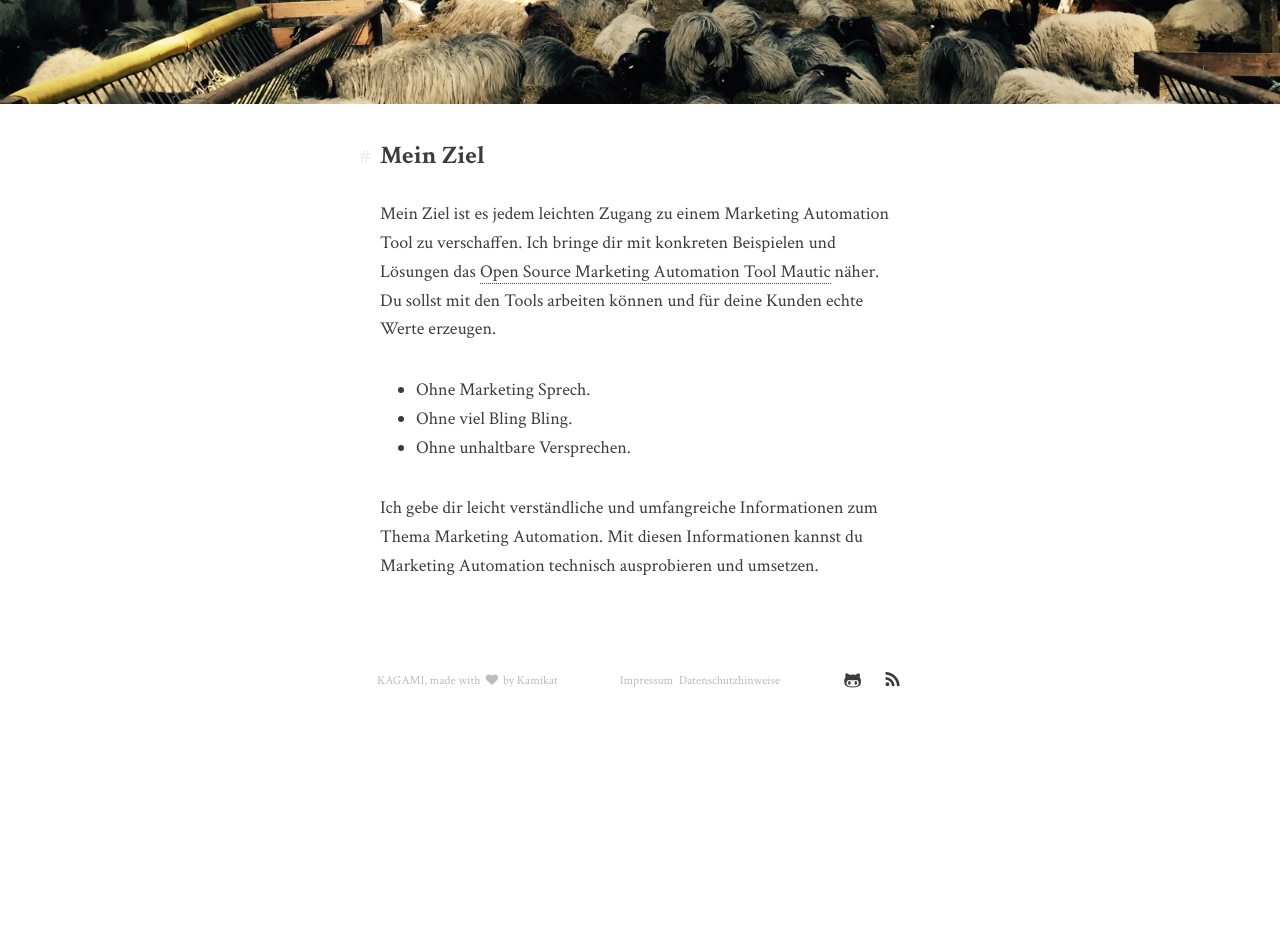
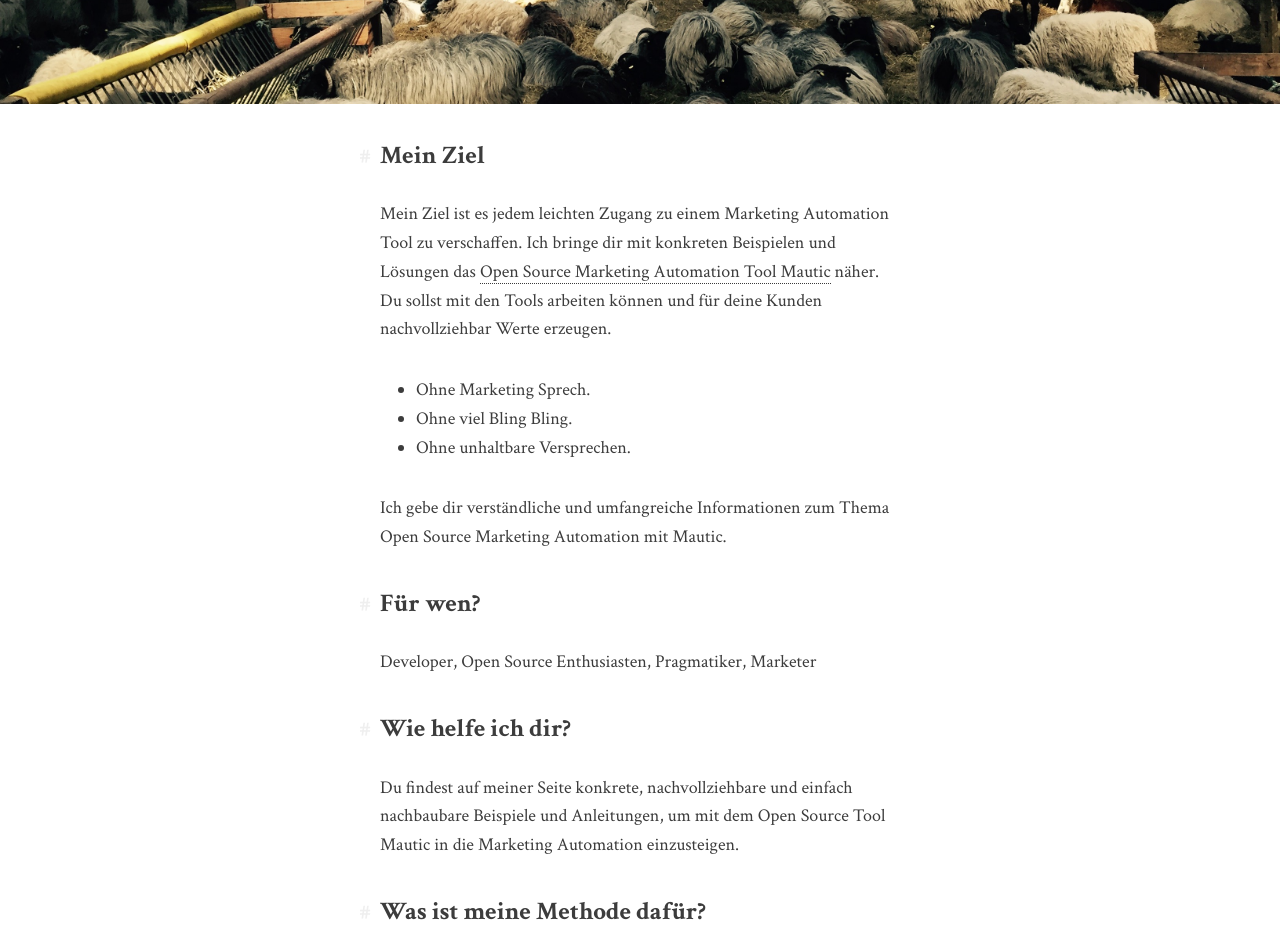
Before and after one commit to Bussmeyer/superheromautic.com, a Jekyll site: the page built from about.md, in a window 1280 px wide and 1400 px high, scrolled down 466 px. Shown: the top 952 px of the window. Built offline with Jekyll 4.4.1, drawn with Linux system fonts in a browser that asks for light colours; before the commit the page ends 1215 px from its top, so only the background shows below that; some of the changed text lies outside the part shown.

Commit message:
Update about.

```diff
--- a/about.md
+++ b/about.md
@@ -7,14 +7,35 @@ navtitle: Über superhero.mautic
 position: 999
 cover_url: /images/schafe.jpg
 ---
+[ich]: /images/thomas.jpg "Thomas"
+
+
 ## Mein Ziel
 Mein Ziel ist es jedem leichten Zugang zu einem Marketing Automation Tool zu verschaffen.
 Ich bringe dir mit konkreten Beispielen und Lösungen das [Open Source Marketing Automation Tool Mautic](https://www.mautic.org/) näher.
-Du sollst mit den Tools arbeiten können und für deine Kunden echte Werte erzeugen.
+Du sollst mit den Tools arbeiten können und für deine Kunden nachvollziehbar Werte erzeugen.
 
 * Ohne Marketing Sprech.
 * Ohne viel Bling Bling.
 * Ohne unhaltbare Versprechen.
 
-Ich gebe dir leicht verständliche und umfangreiche Informationen zum Thema Marketing Automation.
-Mit diesen Informationen kannst du Marketing Automation technisch ausprobieren und umsetzen.
+Ich gebe dir verständliche und umfangreiche Informationen zum Thema Open Source Marketing Automation mit Mautic.
+
+## Für wen?
+Developer, Open Source Enthusiasten, Pragmatiker, Marketer
+
+## Wie helfe ich dir?
+Du findest auf meiner Seite konkrete, nachvollziehbare und einfach nachbaubare Beispiele und Anleitungen,
+um mit dem Open Source Tool Mautic in die Marketing Automation einzusteigen.
+
+## Was ist meine Methode dafür?
+Ich schreibe einen Blog mit kurzen Anleitungen und Artikeln.
+Der Blog verzichtet auf Marketing Sprech und Argumentationen mit sehr beeindruckenden Statistiken. Ich
+will dir helfen selbst Erfahrungen zu sammeln, weniger Fehler als ich zu machen, weniger Geld für vermeindliche
+Enterpriselösungen auszugeben, einfach und zügig solide Ergebisse zu erreichen.
+
+## Über mich
+![Thomas][ich]
+Arbeite seit 10 Jahren im Agentur- und Verlagsgeschäft. Erst als klassischer Projektmanager,
+dann als techischer Projektmanager und seit 8 Jahren als Developer und Architekt für mittelgroße bis
+große Digitale Marketing Projekte.
```
